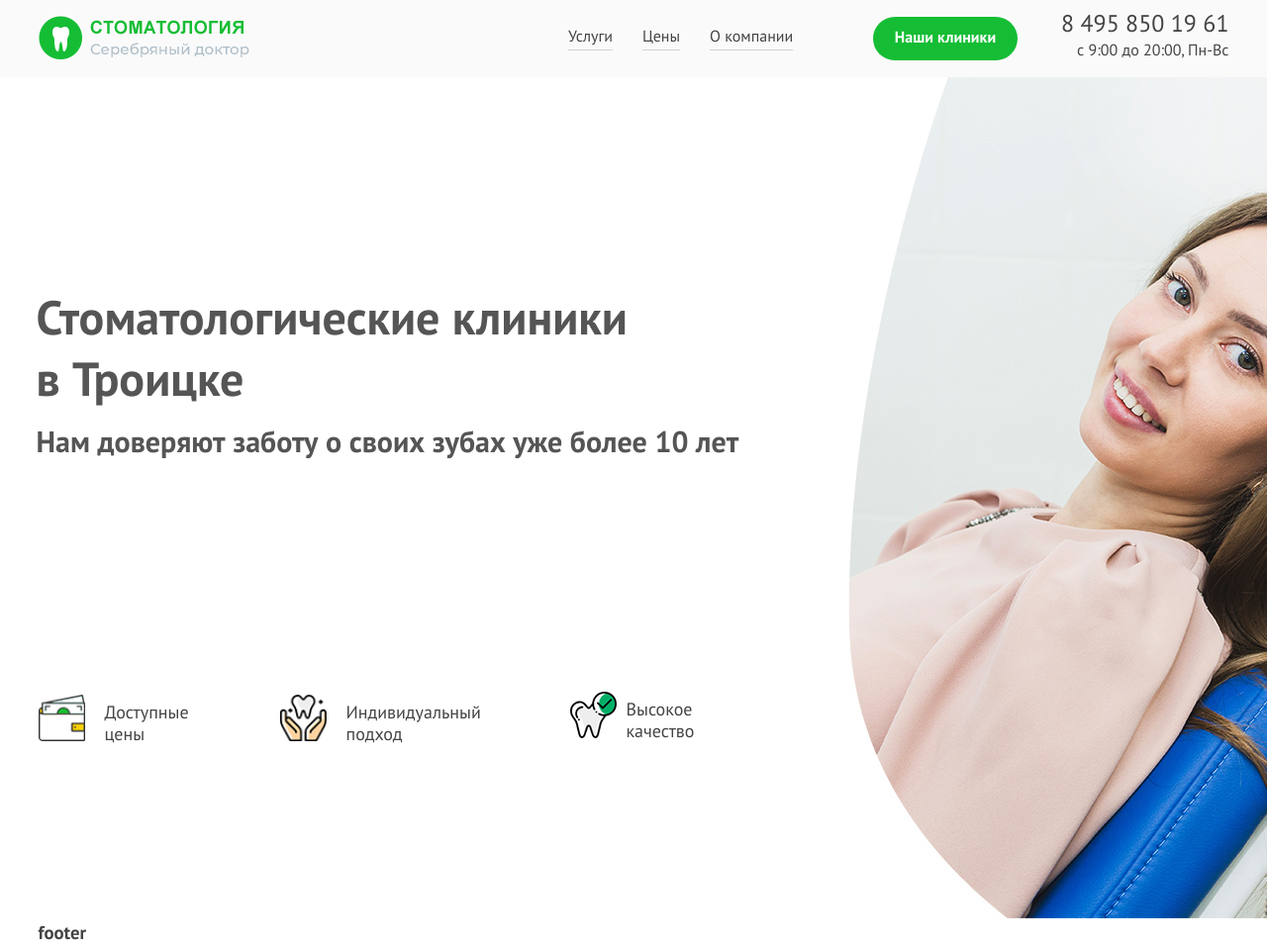
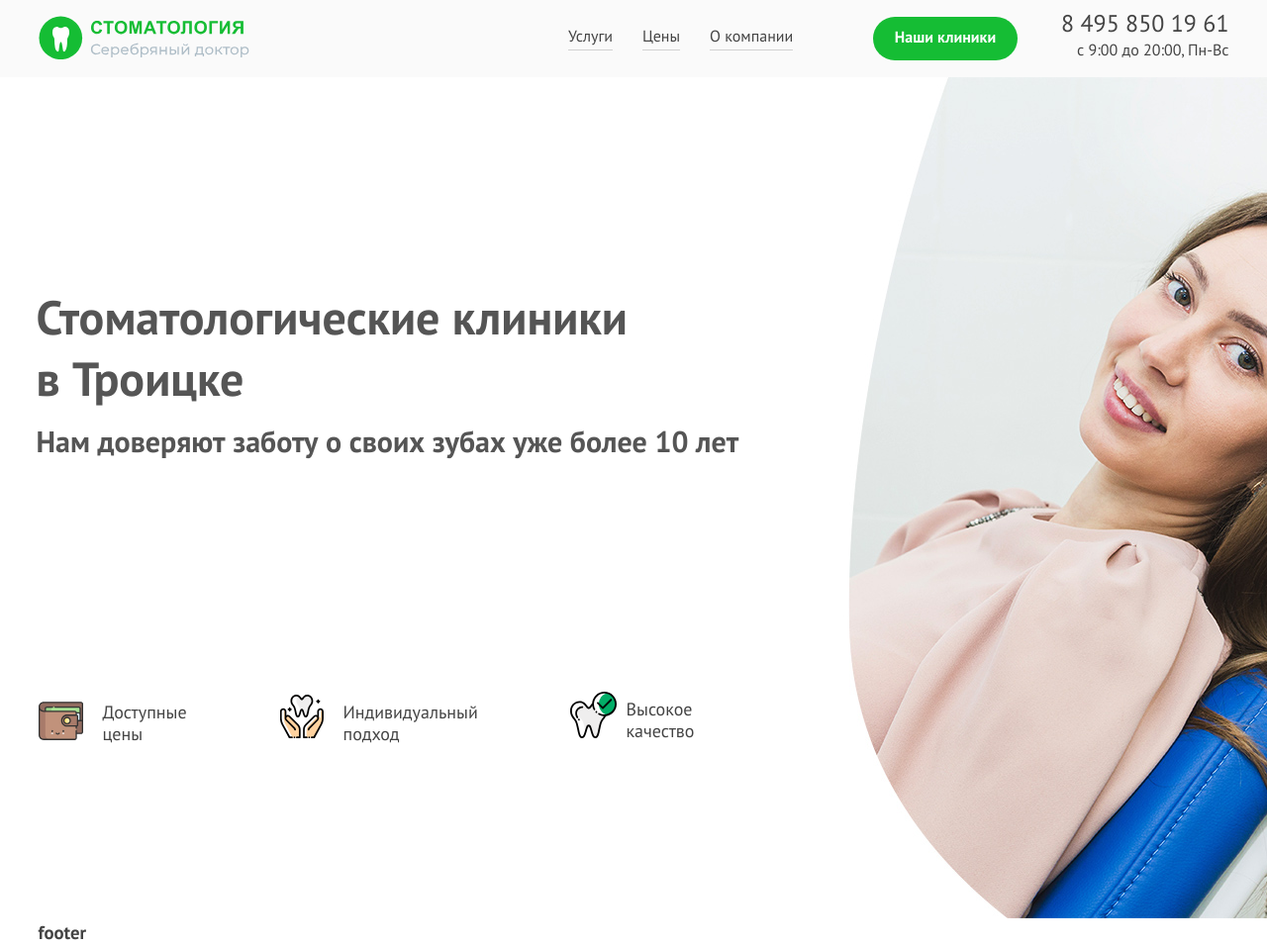
Before and after one commit to alekseibykov/html_template, a website: page index.html in a window 1280 px wide. Shown: the whole page at 99% size. Drawn offline with Linux system fonts and the light colour scheme; files that its build step writes are made by us from their sources.

Commit message:
change pngs to svg

```diff
--- a/index.html
+++ b/index.html
@@ -30,7 +30,7 @@
     <div class="header_container">
       <header class="wrapper clearfix">
         <a href="https://alekseibykov.github.io/html_template/">
-          <img class="header_logo" src="./img/logo_png.png" alt="temporary logo">
+          <img class="header_logo" src="./img/logo_svg.svg" alt="temporary logo" width="213" height="44">
         </a>
         <div class="header_phone">
           <p>8 495 850 19 61</p>
@@ -56,15 +56,15 @@
         <h2 class="main_subheading">Нам доверяют заботу о своих зубах уже более 10 лет</h2>
         <div class="main_icons">
           <div class="main_icons_item">
-            <img src="./img/icon_1.png" alt="">
+            <img src="./img/icon_1.svg" alt="" width="45" height="47">
             <p>Доступные цены</p>
           </div>
           <div class="main_icons_item">
-            <img src="./img/icon_2.png" alt="">
+            <img src="./img/icon_2.svg" alt="" width="44" height="44">
             <p>Индивидуальный подход</p>
           </div>
           <div class="main_icons_item">
-            <img src="./img/icon_3.png" alt="">
+            <img src="./img/icon_3.svg" alt="" width="47" height="47">
             <p>Высокое качество</p>
           </div>
         </div>
--- a/scss/main.scss
+++ b/scss/main.scss
@@ -98,8 +98,12 @@ body {
 
 .header_logo {
   float: left;
-  padding-top: 16px;
-  padding-bottom: 17px;
+  margin-top: 16px;
+  margin-bottom: 17px;
+}
+
+.header_logo img {
+
 }
 
 .btn {
@@ -231,6 +235,12 @@ body {
   position: relative;
   bottom: 3px;
   left: 10px;
+}
+
+.main_icons_item:nth-of-type(1) img {
+  position: relative;
+  bottom: 4px;
+  opacity: 0.8;
 }
 
 .main_icons_item:nth-of-type(3) p {
```
Also changed, not shown: img/icon_1.svg (added), img/icon_2.svg (added), img/icon_3.svg (added), img/logo_svg.svg (added), production/css/main.css.
